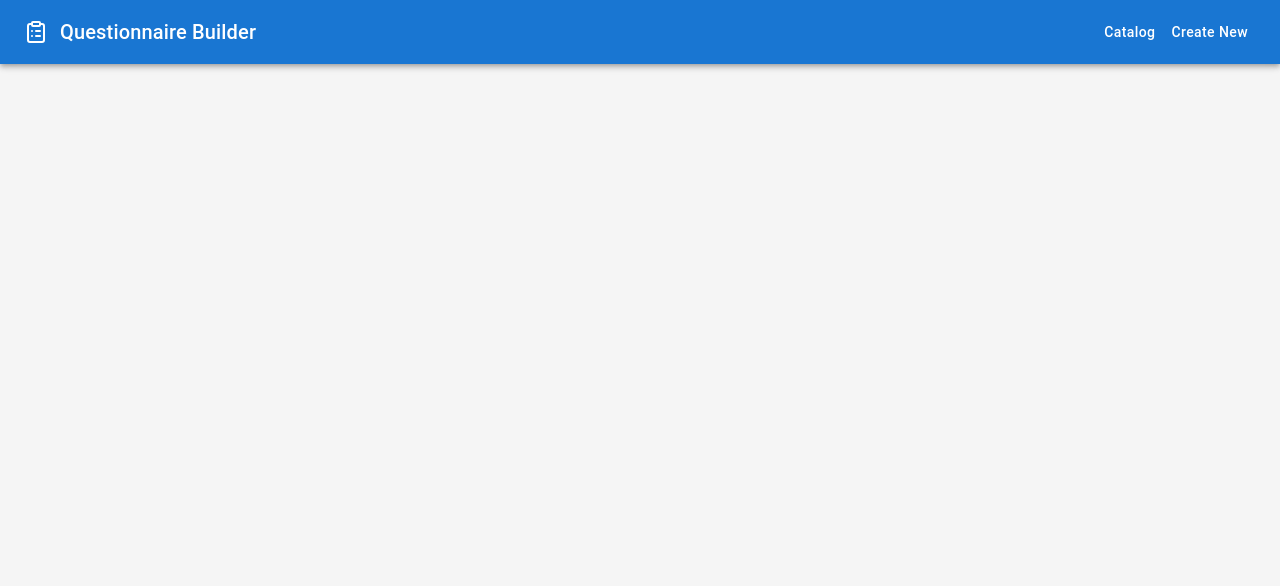
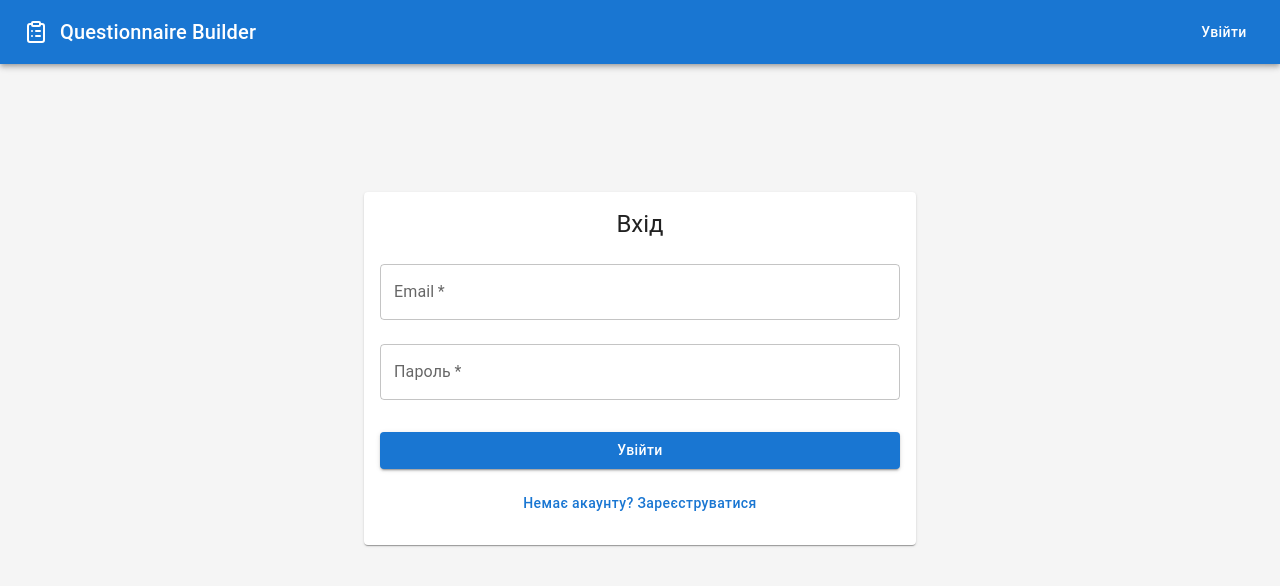
Before and after one commit to Bohdan99I/test_questionnaire_builder_app, a React (Vite) app: page /auth in a window 1280 px wide. Shown: the top 586 px of the page. Built offline with nearby package versions, Linux system fonts and the light colour scheme.

Commit message:
add_authentication

```diff
--- a/src/App.tsx
+++ b/src/App.tsx
@@ -1,28 +1,68 @@
 import React from "react";
-import { BrowserRouter, Routes, Route } from "react-router-dom";
+import { BrowserRouter, Routes, Route, Navigate } from "react-router-dom";
 import { ThemeProvider, CssBaseline } from "@mui/material";
 import theme from "./theme";
 import Layout from "./components/Layout";
 import QuestionnaireCatalog from "./pages/QuestionnaireCatalog";
 import QuestionnaireBuilder from "./pages/QuestionnaireBuilder";
 import QuestionnaireRun from "./pages/QuestionnaireRun";
+import Auth from "./pages/Auth";
 import { StoreProvider } from "./lib/store";
+import { AuthProvider, useAuth } from "./lib/auth";
+
+const ProtectedRoute = ({ children }: { children: React.ReactNode }) => {
+  const { user, loading } = useAuth();
+
+  if (loading) {
+    return <div>Loading...</div>;
+  }
+
+  if (!user) {
+    return <Navigate to="/auth" />;
+  }
+
+  return <>{children}</>;
+};
 
 function App() {
   return (
     <ThemeProvider theme={theme}>
       <CssBaseline />
       <StoreProvider>
+        <AuthProvider>
           <BrowserRouter>
             <Layout>
               <Routes>
-              <Route path="/" element={<QuestionnaireCatalog />} />
-              <Route path="/create" element={<QuestionnaireBuilder />} />
-              <Route path="/edit/:id" element={<QuestionnaireBuilder />} />
+                <Route path="/auth" element={<Auth />} />
+                <Route
+                  path="/"
+                  element={
+                    <ProtectedRoute>
+                      <QuestionnaireCatalog />
+                    </ProtectedRoute>
+                  }
+                />
+                <Route
+                  path="/create"
+                  element={
+                    <ProtectedRoute>
+                      <QuestionnaireBuilder />
+                    </ProtectedRoute>
+                  }
+                />
+                <Route
+                  path="/edit/:id"
+                  element={
+                    <ProtectedRoute>
+                      <QuestionnaireBuilder />
+                    </ProtectedRoute>
+                  }
+                />
                 <Route path="/run/:id" element={<QuestionnaireRun />} />
               </Routes>
             </Layout>
           </BrowserRouter>
+        </AuthProvider>
       </StoreProvider>
     </ThemeProvider>
   );
--- a/src/components/Layout.tsx
+++ b/src/components/Layout.tsx
@@ -1,5 +1,5 @@
 import React from "react";
-import { Link as RouterLink } from "react-router-dom";
+import { Link as RouterLink, useNavigate } from "react-router-dom";
 import {
   AppBar,
   Toolbar,
@@ -7,14 +7,40 @@ import {
   Button,
   Container,
   Box,
+  Avatar,
+  Menu,
+  MenuItem,
 } from "@mui/material";
 import { ClipboardList } from "lucide-react";
+import { useAuth } from "../lib/auth";
 
 interface LayoutProps {
   children: React.ReactNode;
 }
 
 const Layout: React.FC<LayoutProps> = ({ children }) => {
+  const { user, signOut } = useAuth();
+  const navigate = useNavigate();
+  const [anchorEl, setAnchorEl] = React.useState<null | HTMLElement>(null);
+
+  const handleMenu = (event: React.MouseEvent<HTMLElement>) => {
+    setAnchorEl(event.currentTarget);
+  };
+
+  const handleClose = () => {
+    setAnchorEl(null);
+  };
+
+  const handleSignOut = async () => {
+    try {
+      await signOut();
+      navigate("/auth");
+    } catch (error) {
+      console.error("Error signing out:", error);
+    }
+    handleClose();
+  };
+
   return (
     <>
       <AppBar position="static">
@@ -28,12 +54,38 @@ const Layout: React.FC<LayoutProps> = ({ children }) => {
           >
             Questionnaire Builder
           </Typography>
-          <Button color="inherit" component={RouterLink} to="/">
-            Catalog
-          </Button>
-          <Button color="inherit" component={RouterLink} to="/create">
-            Create New
-          </Button>
+
+          {user ? (
+            <>
+              <Button color="inherit" component={RouterLink} to="/">
+                Каталог
+              </Button>
+              <Button color="inherit" component={RouterLink} to="/create">
+                Створити новий
+              </Button>
+              <Avatar
+                onClick={handleMenu}
+                sx={{
+                  ml: 2,
+                  cursor: "pointer",
+                  bgcolor: "secondary.main",
+                }}
+              >
+                {user.email?.[0].toUpperCase()}
+              </Avatar>
+              <Menu
+                anchorEl={anchorEl}
+                open={Boolean(anchorEl)}
+                onClose={handleClose}
+              >
+                <MenuItem onClick={handleSignOut}>Вийти</MenuItem>
+              </Menu>
+            </>
+          ) : (
+            <Button color="inherit" component={RouterLink} to="/auth">
+              Увійти
+            </Button>
+          )}
         </Toolbar>
       </AppBar>
       <Container maxWidth="lg" sx={{ mt: 4, mb: 4 }}>
--- /dev/null
+++ b/src/lib/auth.tsx
@@ -0,0 +1,61 @@
+import React, { createContext, useContext } from 'react';
+import { User } from './types';
+import { useStore } from './store';
+
+interface AuthContextType {
+  user: User | null;
+  loading: boolean;
+  signIn: (email: string, password: string) => Promise<void>;
+  signUp: (email: string, password: string) => Promise<void>;
+  signOut: () => Promise<void>;
+}
+
+const AuthContext = createContext<AuthContextType | undefined>(undefined);
+
+export function AuthProvider({ children }: { children: React.ReactNode }) {
+  const { state, dispatch } = useStore();
+
+  const signIn = async (email: string, password: string) => {
+    const user = state.users.find(u => u.email === email);
+    if (!user) {
+      throw new Error('Користувача не знайдено');
+    }
+    dispatch({ type: 'SET_CURRENT_USER', payload: user });
+  };
+
+  const signUp = async (email: string, password: string) => {
+    if (state.users.some(u => u.email === email)) {
+      throw new Error('Користувач вже існує');
+    }
+    const newUser: User = {
+      id: crypto.randomUUID(),
+      email,
+    };
+    dispatch({ type: 'ADD_USER', payload: newUser });
+    dispatch({ type: 'SET_CURRENT_USER', payload: newUser });
+  };
+
+  const signOut = async () => {
+    dispatch({ type: 'SET_CURRENT_USER', payload: null });
+  };
+
+  return (
+    <AuthContext.Provider value={{
+      user: state.currentUser,
+      loading: false,
+      signIn,
+      signUp,
+      signOut
+    }}>
+      {children}
+    </AuthContext.Provider>
+  );
+}
+
+export function useAuth() {
+  const context = useContext(AuthContext);
+  if (context === undefined) {
+    throw new Error('useAuth must be used within an AuthProvider');
+  }
+  return context;
+}
--- /dev/null
+++ b/src/pages/Auth.tsx
@@ -0,0 +1,98 @@
+import React, { useState } from 'react';
+import {
+  Box,
+  Card,
+  CardContent,
+  TextField,
+  Button,
+  Typography,
+  Alert,
+  Container,
+} from '@mui/material';
+import { useAuth } from '../lib/auth';
+import { useNavigate } from 'react-router-dom';
+
+const Auth = () => {
+  const [isSignUp, setIsSignUp] = useState(false);
+  const [email, setEmail] = useState('');
+  const [password, setPassword] = useState('');
+  const [error, setError] = useState<string | null>(null);
+  const { signIn, signUp } = useAuth();
+  const navigate = useNavigate();
+
+  const handleSubmit = async (e: React.FormEvent) => {
+    e.preventDefault();
+    setError(null);
+
+    try {
+      if (isSignUp) {
+        await signUp(email, password);
+        navigate('/');
+      } else {
+        await signIn(email, password);
+        navigate('/');
+      }
+    } catch (err) {
+      setError(err instanceof Error ? err.message : 'Помилка автентифікації');
+    }
+  };
+
+  return (
+    <Container maxWidth="sm">
+      <Box sx={{ mt: 8 }}>
+        <Card>
+          <CardContent>
+            <Typography variant="h5" component="h1" gutterBottom align="center">
+              {isSignUp ? 'Реєстрація' : 'Вхід'}
+            </Typography>
+
+            {error && (
+              <Alert severity="error" sx={{ mb: 2 }}>
+                {error}
+              </Alert>
+            )}
+
+            <Box component="form" onSubmit={handleSubmit} noValidate>
+              <TextField
+                margin="normal"
+                required
+                fullWidth
+                label="Email"
+                type="email"
+                value={email}
+                onChange={(e) => setEmail(e.target.value)}
+                autoComplete="email"
+              />
+              <TextField
+                margin="normal"
+                required
+                fullWidth
+                label="Пароль"
+                type="password"
+                value={password}
+                onChange={(e) => setPassword(e.target.value)}
+                autoComplete={isSignUp ? 'new-password' : 'current-password'}
+              />
+              <Button
+                type="submit"
+                fullWidth
+                variant="contained"
+                sx={{ mt: 3, mb: 2 }}
+              >
+                {isSignUp ? 'Зареєструватися' : 'Увійти'}
+              </Button>
+              <Button
+                fullWidth
+                onClick={() => setIsSignUp(!isSignUp)}
+              >
+                {isSignUp ? 'Вже маєте акаунт? Увійти' : 'Немає акаунту? Зареєструватися'}
+              </Button>
+            </Box>
+          </CardContent>
+        </Card>
+      </Box>
+    </Container>
+  );
+};
+
+export default Auth;
--- a/src/pages/QuestionnaireBuilder.tsx
+++ b/src/pages/QuestionnaireBuilder.tsx
@@ -18,7 +18,9 @@ import {
 } from "@mui/material";
 import { Plus, Trash2, GripVertical, Save } from "lucide-react";
 import { useStore } from "../lib/store";
+import { useAuth } from "../lib/auth";
 import {
+  Question,
   QuestionOption as IQuestionOption,
   QuestionType,
 } from "../lib/types";
@@ -34,6 +36,7 @@ const QuestionnaireBuilder = () => {
   const { id } = useParams();
   const navigate = useNavigate();
   const { state, dispatch } = useStore();
+  const { user } = useAuth();
 
   const [title, setTitle] = useState("");
   const [description, setDescription] = useState("");
--- a/src/pages/QuestionnaireCatalog.tsx
+++ b/src/pages/QuestionnaireCatalog.tsx
@@ -12,11 +12,12 @@ import {
 } from "@mui/material";
 import { Edit, Play, Trash2 } from "lucide-react";
 import { useStore } from "../lib/store";
+import { useAuth } from "../lib/auth";
 
 const QuestionnaireCatalog = () => {
   const navigate = useNavigate();
   const { state, dispatch } = useStore();
-
+  const { user } = useAuth();
 
   const userQuestionnaires = state.questionnaires.filter(
     (q) => q.user_id === user?.id
```
Lines whose indentation alone changed are shown as unchanged.
